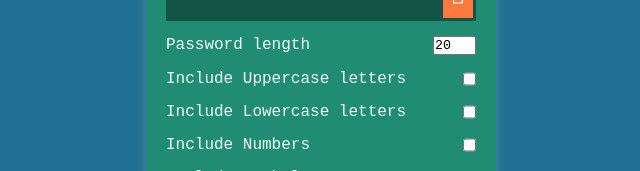
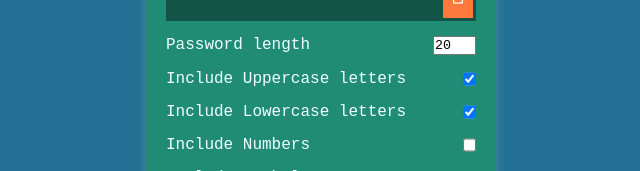
Before and after one commit to slowthisbirddown/react-password-generator, a React (Create React App) app: page / in a window 1280 px wide. Shown: the part 292-463 px from the top of the page, without its empty margins (319-959 px from the left). Built offline with nearby package versions, Linux system fonts and the light colour scheme.

Commit message:
Night push

```diff
--- a/src/App.js
+++ b/src/App.js
@@ -2,27 +2,29 @@ import React, { useState } from 'react';
 import './App.css';
 import {numbers, upperCaseLetters, lowerCaseLetters, specialCharacters} from './characters'
 
+
 function App() {
+
+  // Checkbox states not checked by default
   const [password, setPassword] = useState('')
   const [passwordLength, setPasswordLength] = useState(20)
-  const [includeUppercase, setIncludeUppercase] = useState(false)
-  const [includeLowercase, setIncludeLowercase] = useState(false)
+  const [includeUppercase, setIncludeUppercase] = useState(true)
+  const [includeLowercase, setIncludeLowercase] = useState(true)
   const [includeNumbers, setIncludeNumbers] = useState(false)
   const [includeSymbols, setIncludeSymbols] = useState(false)
 
-  // const handleGeneratePassword = (e) => {
   /**
    * Handle password generation
-   * This is my comment to Adam to explain
-   * how the fuck this function works
    * @param {event} e
    */
-  function handleGeneratePassword(e) {
+  // function handleGeneratePassword(e) {
+  const handleGeneratePassword = (e) => {
+    console.log("Generate a password")
     let characterList = ''
 
     if(includeLowercase) {
       // Type what CTRL+K+C
-      characterList= characterList + lowerCaseLetters
+      characterList = characterList + lowerCaseLetters
     }
     if(includeUppercase) {
       characterList = characterList + upperCaseLetters
@@ -35,6 +37,18 @@ function App() {
     if(includeSymbols) {
       characterList = characterList + specialCharacters
     }
+
+    setPassword(createPassword(characterList))
+  }
+  const createPassword = (characterList) => {
+    let password = ''
+    const characterListLength = characterList.Length
+
+    for(let i=0; i < passwordLength; i++){
+      const characterIndex = Math.round(Math.random() * characterListLength)
+      password = password + characterList.charrAt()
+    }
+    return password
   }
 
   return (
```
